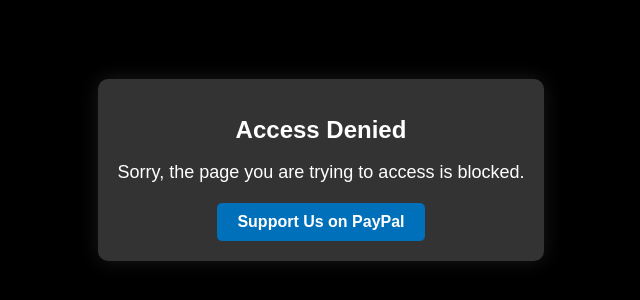
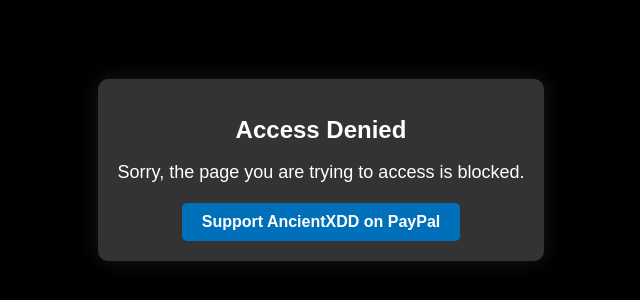
Before and after one commit to AncientXDD/AncientXDD.github.io, a plain HTML site: page index.html in a window 1280 px wide. Shown: the part 230-530 px from the top of the page, without its empty margins (319-959 px from the left). Drawn offline with Linux system fonts and the light colour scheme.

Commit message:
Update index.html

```diff
--- a/index.html
+++ b/index.html
@@ -47,7 +47,7 @@
     <div class="container">
         <h1>Access Denied</h1>
         <p>Sorry, the page you are trying to access is blocked.</p>
-        <a href="https://www.paypal.com/paypalme/TGKH?country.x=CA&locale.x=en_US" target="_blank">Support Us on PayPal</a>
+        <a href="https://www.paypal.com/paypalme/TGKH?country.x=CA&locale.x=en_US" target="_blank">Support AncientXDD on PayPal</a>
     </div>
 </body>
 </html>
```
